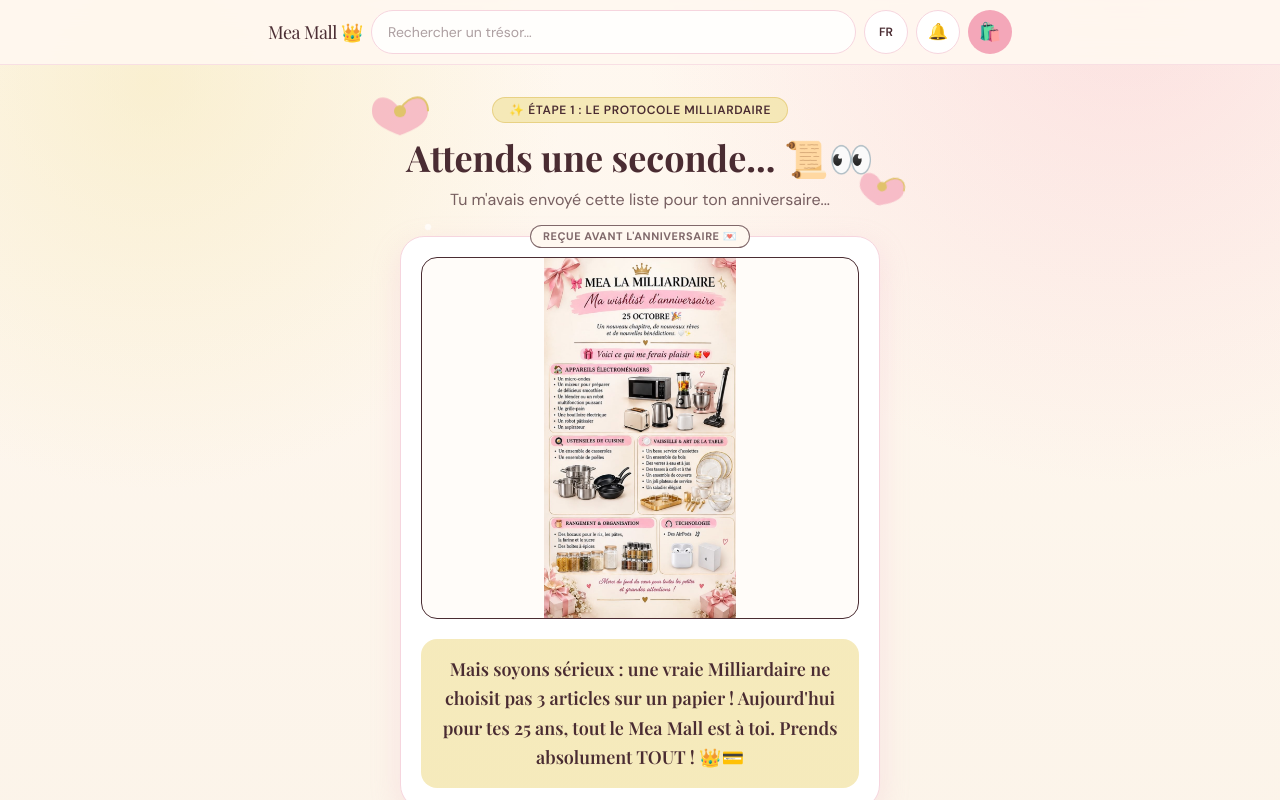
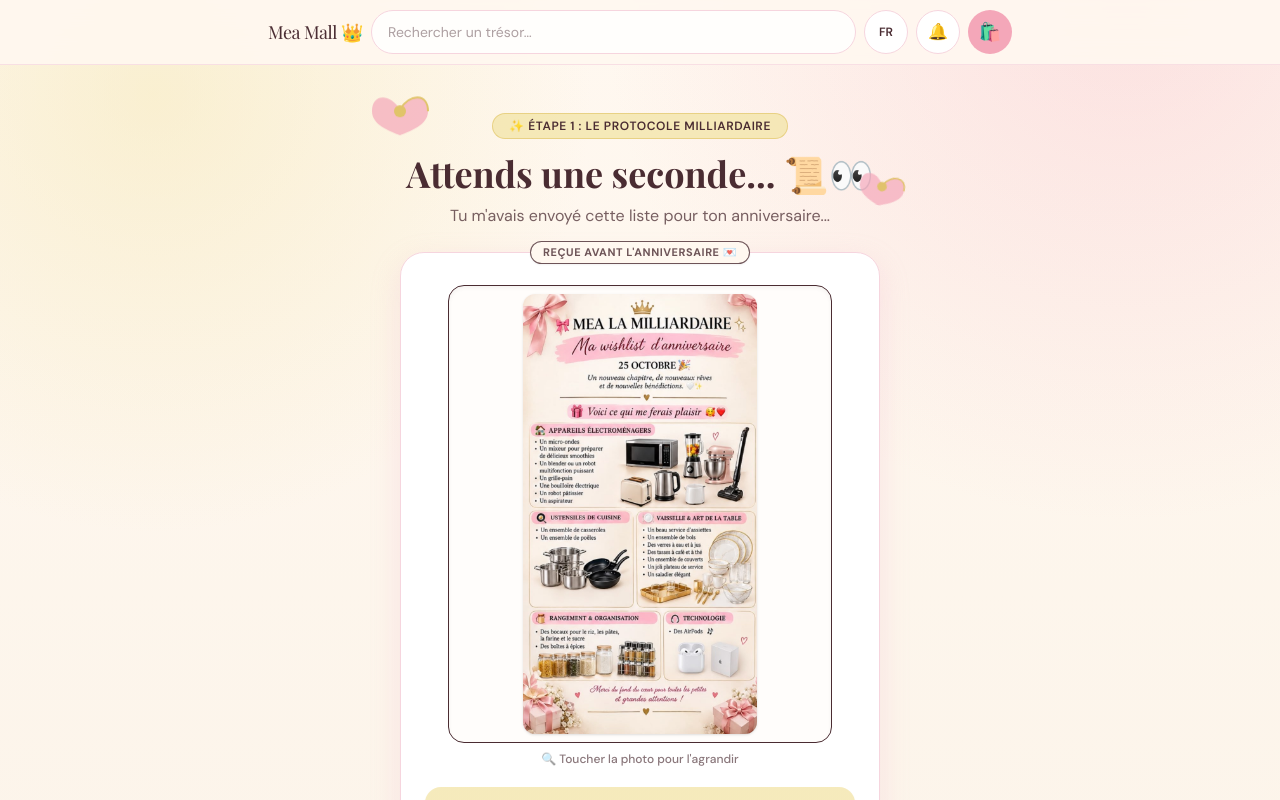
Before and after one commit to km-hermann/meaMall, a Next.js app: page /wishlist in a window 1280 px wide. Shown: the top 800 px of the page. Built offline with nearby package versions, Linux system fonts and the light colour scheme; a web font is replaced by a local one.

Commit message:
more checkpoints added

```diff
--- a/src/app/wishlist/page.tsx
+++ b/src/app/wishlist/page.tsx
@@ -7,19 +7,38 @@ import { Sparkles } from "@/components/Sparkles";
 import { useApp } from "@/context/AppContext";
 import { gift } from "@/data/gift";
 
+const FALLBACK_WISHLIST_PATHS = [
+  gift.wishlistImage,
+  "/wishlist/wishlist.jpeg",
+  "/wishlist/wishlist.jpg",
+  "/wishlist/wishlist.png",
+];
+
 export default function WishlistPage() {
-  const { t } = useApp();
-  const [imgError, setImgError] = useState(false);
+  const { t, locale } = useApp();
+  const [pathIdx, setPathIdx] = useState(0);
+  const [imgFailed, setImgFailed] = useState(false);
+  const [zoomed, setZoomed] = useState(false);
+
+  function handleImgError() {
+    if (pathIdx < FALLBACK_WISHLIST_PATHS.length - 1) {
+      setPathIdx((prev) => prev + 1);
+    } else {
+      setImgFailed(true);
+    }
+  }
+
+  const currentSrc = FALLBACK_WISHLIST_PATHS[pathIdx];
 
   return (
-    <div className="relative mx-auto flex w-full max-w-lg flex-1 flex-col items-center justify-center px-4 py-8">
+    <div className="relative mx-auto flex w-full max-w-lg flex-1 flex-col items-center justify-start px-4 py-8 sm:py-12">
       <Sparkles />
       <Ribbon className="floaty absolute -left-6 top-8 w-20 opacity-70" />
       <Ribbon className="floaty absolute -right-4 top-28 w-16 rotate-12 opacity-70" />
 
       {/* Step Pill */}
       <span className="rounded-full border border-gold/40 bg-gold-soft/80 px-4 py-1 text-xs font-semibold uppercase tracking-wider text-rose-ink">
-        ✨ Étape 1 : Le Protocole Milliardaire
+        ✨ {locale === "fr" ? "Étape 1 : Le Protocole Milliardaire" : "Step 1: The Billionaire Protocol"}
       </span>
 
       <h1 className="mt-3 text-center font-serif text-3xl font-bold leading-tight sm:text-4xl">
@@ -29,21 +48,40 @@ export default function WishlistPage() {
         {t("wishlistSub")}
       </p>
 
-      {/* Wishlist Card / Photo */}
-      <div className="relative mt-6 w-full rounded-3xl border border-blush-200 bg-white p-5 shadow-soft">
-        <div className="absolute -top-3 left-1/2 -translate-x-1/2 rounded-full border border-blush-300 bg-cream px-3 py-0.5 text-[11px] font-bold uppercase tracking-wider text-rose-ink/70">
-          Reçue avant l&apos;anniversaire 💌
+      {/* Wishlist Card Container */}
+      <div className="relative mt-6 w-full rounded-3xl border border-blush-200 bg-white p-4 sm:p-6 shadow-soft">
+        <div className="absolute -top-3 left-1/2 -translate-x-1/2 rounded-full border border-blush-300 bg-cream px-3 py-0.5 text-[11px] font-bold uppercase tracking-wider text-rose-ink/80 shadow-xs">
+          {locale === "fr" ? "Reçue avant l'anniversaire 💌" : "Received before birthday 💌"}
         </div>
 
-        {!imgError ? (
-          <div className="relative overflow-hidden rounded-2xl border border-blush-100 bg-cream/40">
-            {/* eslint-disable-next-line @next/next/no-img-element */}
-            <img
-              src={gift.wishlistImage}
-              alt="Wishlist de Mea"
-              onError={() => setImgError(true)}
-              className="max-h-[360px] w-full object-contain"
-            />
+        {!imgFailed ? (
+          <div className="relative mx-auto mt-2 flex flex-col items-center">
+            <div
+              onClick={() => setZoomed(true)}
+              className="group relative flex max-h-[460px] w-full max-w-sm cursor-zoom-in items-center justify-center overflow-hidden rounded-2xl border border-blush-100 bg-cream/30 p-2 shadow-inner transition-all hover:border-gold/60"
+            >
+              {/* eslint-disable-next-line @next/next/no-img-element */}
+              <img
+                src={currentSrc}
+                alt="Wishlist de Mea"
+                onError={handleImgError}
+                className="max-h-[440px] w-auto max-w-full rounded-xl object-contain shadow-sm transition-transform duration-300 group-hover:scale-[1.01]"
+              />
+
+              <div className="pointer-events-none absolute inset-0 flex items-end justify-center pb-3 opacity-0 transition-opacity group-hover:opacity-100">
+                <span className="rounded-full bg-black/70 px-3 py-1 text-xs font-medium text-white backdrop-blur-xs">
+                  🔍 {locale === "fr" ? "Agrandir" : "Zoom"}
+                </span>
+              </div>
+            </div>
+
+            <button
+              type="button"
+              onClick={() => setZoomed(true)}
+              className="mt-2 text-xs font-medium text-rose-ink/65 hover:text-blush-500"
+            >
+              🔍 {locale === "fr" ? "Toucher la photo pour l'agrandir" : "Tap image to expand"}
+            </button>
           </div>
         ) : (
           <div className="flex flex-col items-center justify-center rounded-2xl border-2 border-dashed border-blush-300 bg-cream/30 px-4 py-8 text-center">
@@ -70,13 +108,13 @@ export default function WishlistPage() {
             </div>
 
             <p className="mt-4 rounded-full bg-gold-soft/60 px-3 py-1 text-[11px] font-medium text-rose-ink/80">
-              💡 Glisse ta photo dans <code className="font-mono font-semibold">public/wishlist/wishlist.jpg</code>
+              💡 Glisse ta photo dans <code className="font-mono font-semibold">public/wishlist/wishlist.jpeg</code>
             </p>
           </div>
         )}
 
         {/* Punchline Card */}
-        <div className="mt-5 rounded-2xl bg-gradient-to-r from-gold-soft/80 via-blush-100 to-gold-soft/80 p-4 text-center">
+        <div className="mt-5 rounded-2xl bg-gradient-to-r from-gold-soft/80 via-blush-100 to-gold-soft/80 p-4 text-center shadow-xs">
           <p className="font-serif text-base font-semibold leading-relaxed text-rose-ink sm:text-lg">
             {t("wishlistPunchline")}
           </p>
@@ -97,6 +135,37 @@ export default function WishlistPage() {
       >
         {t("wishlistSkip")}
       </Link>
+
+      {/* Lightbox Zoom Modal */}
+      {zoomed && !imgFailed && (
+        <div
+          className="fixed inset-0 z-50 flex items-center justify-center bg-black/85 p-4 backdrop-blur-sm"
+          onClick={() => setZoomed(false)}
+        >
+          <div
+            className="relative flex max-h-[92vh] max-w-lg flex-col items-center justify-center overflow-hidden rounded-3xl bg-white/95 p-3 shadow-2xl"
+            onClick={(e) => e.stopPropagation()}
+          >
+            <button
+              type="button"
+              onClick={() => setZoomed(false)}
+              className="absolute right-3 top-3 z-10 flex h-9 w-9 items-center justify-center rounded-full bg-black/60 text-lg font-bold text-white transition-transform hover:scale-110"
+              aria-label="Fermer"
+            >
+              ✕
+            </button>
+            {/* eslint-disable-next-line @next/next/no-img-element */}
+            <img
+              src={currentSrc}
+              alt="Wishlist de Mea en grand"
+              className="max-h-[82vh] w-auto max-w-full rounded-2xl object-contain"
+            />
+            <p className="mt-2 text-xs font-medium text-rose-ink/70">
+              {locale === "fr" ? "La liste de Mea pour ses 25 ans ✨" : "Mea's 25th birthday wishlist ✨"}
+            </p>
+          </div>
+        </div>
+      )}
     </div>
   );
 }
--- a/src/data/album.ts
+++ b/src/data/album.ts
@@ -7,8 +7,10 @@ export type AlbumCheckpoint = {
   location: string;
   caption_fr: string;
   caption_en: string;
-  /** Drop your photo in /public/album/ and specify path, e.g. "/album/photo-1.jpg" */
+  /** Primary photo path */
   image: string;
+  /** Optional fallback paths if named differently */
+  altImages?: string[];
   placeholderHint: string;
 };
 
@@ -25,6 +27,7 @@ export const albumCheckpoints: AlbumCheckpoint[] = [
     caption_en:
       "The start of an unforgettable day! Even thousands of miles away, I was smiling picturing you blowing out your 24 candles with grace.",
     image: "/album/photo-1.jpg",
+    altImages: ["/album/photo-1.jpeg", "/album/photo-1.png"],
     placeholderHint: "Photo 1 : Le gâteau / Les bougies / Le début de fête",
   },
   {
@@ -39,6 +42,7 @@ export const albumCheckpoints: AlbumCheckpoint[] = [
     caption_en:
       "Radiant and full of joy as always. That natural elegance worthy of a true Billionaire lighting up every room!",
     image: "/album/photo-2.jpg",
+    altImages: ["/album/photo-2.jpeg", "/album/photo-2.png"],
     placeholderHint: "Photo 2 : Son magnifique look / Portrait souvenir",
   },
   {
@@ -53,6 +57,7 @@ export const albumCheckpoints: AlbumCheckpoint[] = [
     caption_en:
       "Glasses raised in your honor and pure joy. Even from Cameroon, my heart and spirits were clinking glasses right beside you!",
     image: "/album/photo-3.jpg",
+    altImages: ["/album/photo-3.jpeg", "/album/photo-3.png"],
     placeholderHint: "Photo 3 : Avec les amis / Les toasts / L'ambiance",
   },
   {
@@ -67,20 +72,67 @@ export const albumCheckpoints: AlbumCheckpoint[] = [
     caption_en:
       "Looking back at your 24th birthday photos and videos gave me sweet chills of nostalgia. Being oceans apart has never weakened our brother-sister bond.",
     image: "/album/photo-4.jpg",
+    altImages: ["/album/photo-4.jpeg", "/album/photo-4.png"],
     placeholderHint: "Photo 4 : Un moment complice / Un souvenir nostalgique",
   },
   {
     id: "checkpoint-5",
     stepNumber: 5,
+    title_fr: "Le Festin Royal : Au Merveilleux Buffet 🍽️✨",
+    title_en: "The Royal Feast: At the Wonderful Buffet 🍽️✨",
+    date: "Le Festin",
+    location: "Neumünster 🇩🇪",
+    caption_fr:
+      "Quand la Milliardaire passe à table ! Te voir te servir à ce délicieux buffet avec un immense sourire... Un vrai festin digne d'une reine pour honorer tes 24 ans.",
+    caption_en:
+      "When the Billionaire heads to the feast! Seeing you serve yourself from that wonderful buffet with a radiant smile... A true royal feast to celebrate your 24th birthday.",
+    image: "/album/photo-5.jpg",
+    altImages: ["/album/photo-buffet.jpg", "/album/photo-buffet.jpeg", "/album/photo-5.jpeg", "/album/photo-5.png"],
+    placeholderHint: "Photo 5 : Se servant au merveilleux buffet 🍽️",
+  },
+  {
+    id: "checkpoint-6",
+    stepNumber: 6,
+    title_fr: "Complicité Fraternelle : Avec Notre Frère 👦❤️👑",
+    title_en: "Brotherly Love: With Our Brother 👦❤️👑",
+    date: "Famille Réunie",
+    location: "Neumünster 🇩🇪",
+    caption_fr:
+      "Un des moments les plus touchants pour moi ! Même si j'étais à distance au Cameroun, voir notre frère à tes côtés en Allemagne pour célébrer tes 24 ans m'a réchauffé le cœur. Les Mea ensemble, une force inébranlable !",
+    caption_en:
+      "One of the most touching moments for me! Even from afar in Cameroon, seeing our brother right beside you in Germany to celebrate your 24th warmed my soul. The Mea family united, an unbreakable bond!",
+    image: "/album/photo-6.jpg",
+    altImages: ["/album/photo-brother.jpg", "/album/photo-brother.jpeg", "/album/photo-6.jpeg", "/album/photo-6.png"],
+    placeholderHint: "Photo 6 : Avec notre frère à la fête d'anniversaire 👦❤️",
+  },
+  {
+    id: "checkpoint-7",
+    stepNumber: 7,
+    title_fr: "La Montagne de Cadeaux de la Fête 🎁🎀",
+    title_en: "The Billionaire Gift Mountain 🎁🎀",
+    date: "Célébration",
+    location: "Neumünster 🇩🇪",
+    caption_fr:
+      "Regarde tous ces magnifiques paquets et attentions reçus lors de ta soirée ! Tu as été gâtée comme une véritable reine, et tu mérites chaque étincelle d'amour et de joie de ce monde.",
+    caption_en:
+      "Look at all those wonderful gifts and surprises received during your party! Spoiled like true royalty, and you deserve every single ounce of joy and love this world has to offer.",
+    image: "/album/photo-7.jpg",
+    altImages: ["/album/photo-gifts.jpg", "/album/photo-gifts.jpeg", "/album/photo-7.jpeg", "/album/photo-7.png"],
+    placeholderHint: "Photo 7 : La photo des cadeaux reçus à la fête 🎁",
+  },
+  {
+    id: "checkpoint-8",
+    stepNumber: 8,
     title_fr: "Cap sur les 25 ans & Docteure Mea 👩‍⚕️👑",
     title_en: "Stepping into 25 & Dr. Mea 👩‍⚕️👑",
     date: "Vers l'Avenir",
     location: "Le Monde Entier 🌍",
     caption_fr:
-      "Les 24 ans étaient magnifiques, mais le chapitre des 25 ans s'annonce grandiose avec la fin de la médecine et la blouse blanche officielle. Tellement fier de toi !",
+      "Les 24 ans étaient magiques, mais le chapitre des 25 ans s'annonce grandiose avec la fin des études de médecine et la blouse blanche officielle. Tellement fier de toi grande sœur !",
     caption_en:
-      "24 was amazing, but 25 is about to be legendary with the medical degree and the official white coat. So immensely proud of you!",
-    image: "/album/photo-5.jpg",
-    placeholderHint: "Photo 5 : Cap sur les 25 ans / Projet ou sourire d'avenir",
+      "24 was amazing, but 25 is about to be legendary with the medical degree and the official white coat. So immensely proud of you big sister!",
+    image: "/album/photo-8.jpg",
+    altImages: ["/album/photo-8.jpeg", "/album/photo-8.png", "/album/photo-future.jpg"],
+    placeholderHint: "Photo 8 : Cap sur les 25 ans / Projet ou sourire d'avenir 👩‍⚕️",
   },
 ];
```
Also changed, not shown: src/components/MemoryAlbum.tsx (+33 -17 lines), public/album/README.md.
